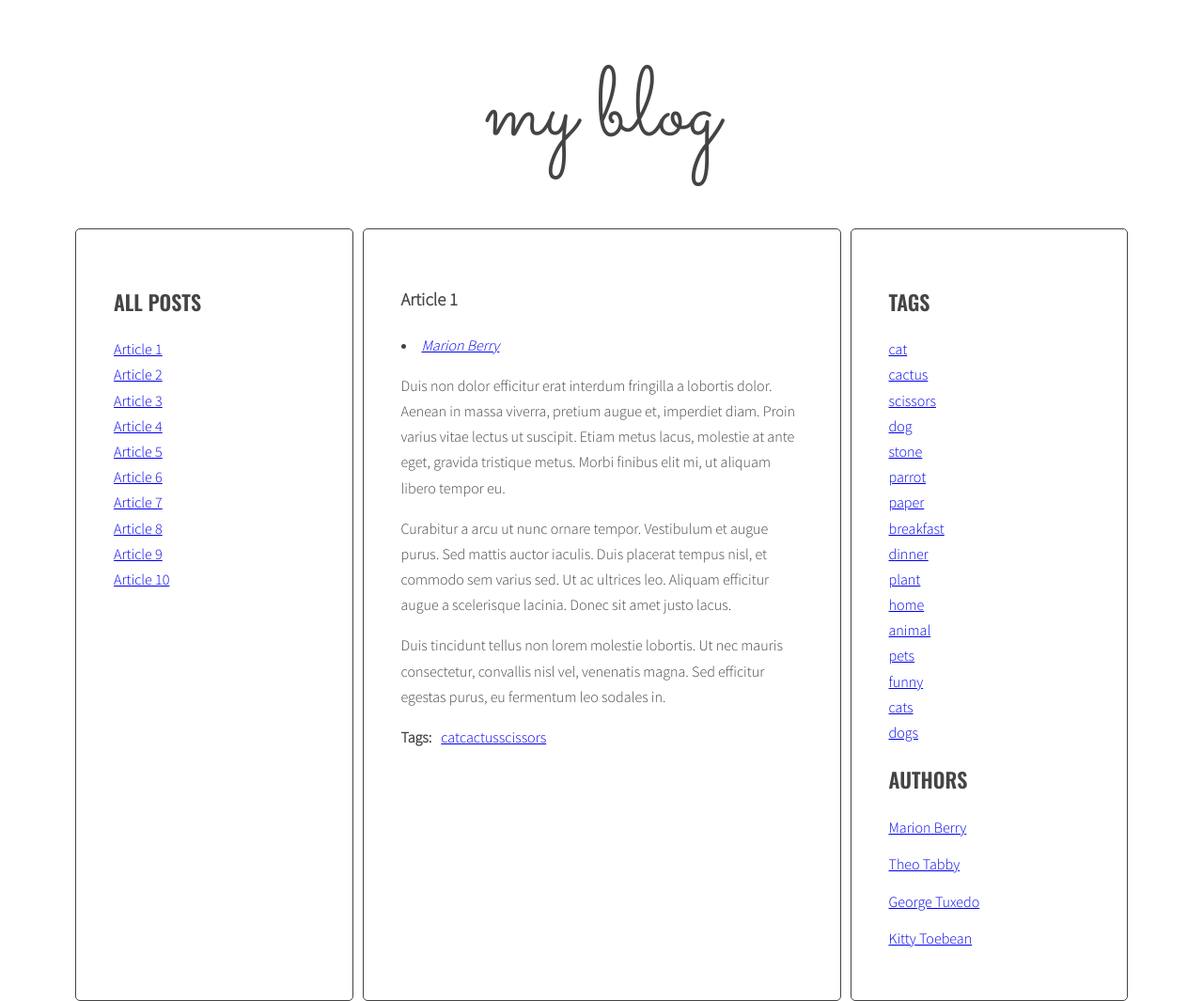
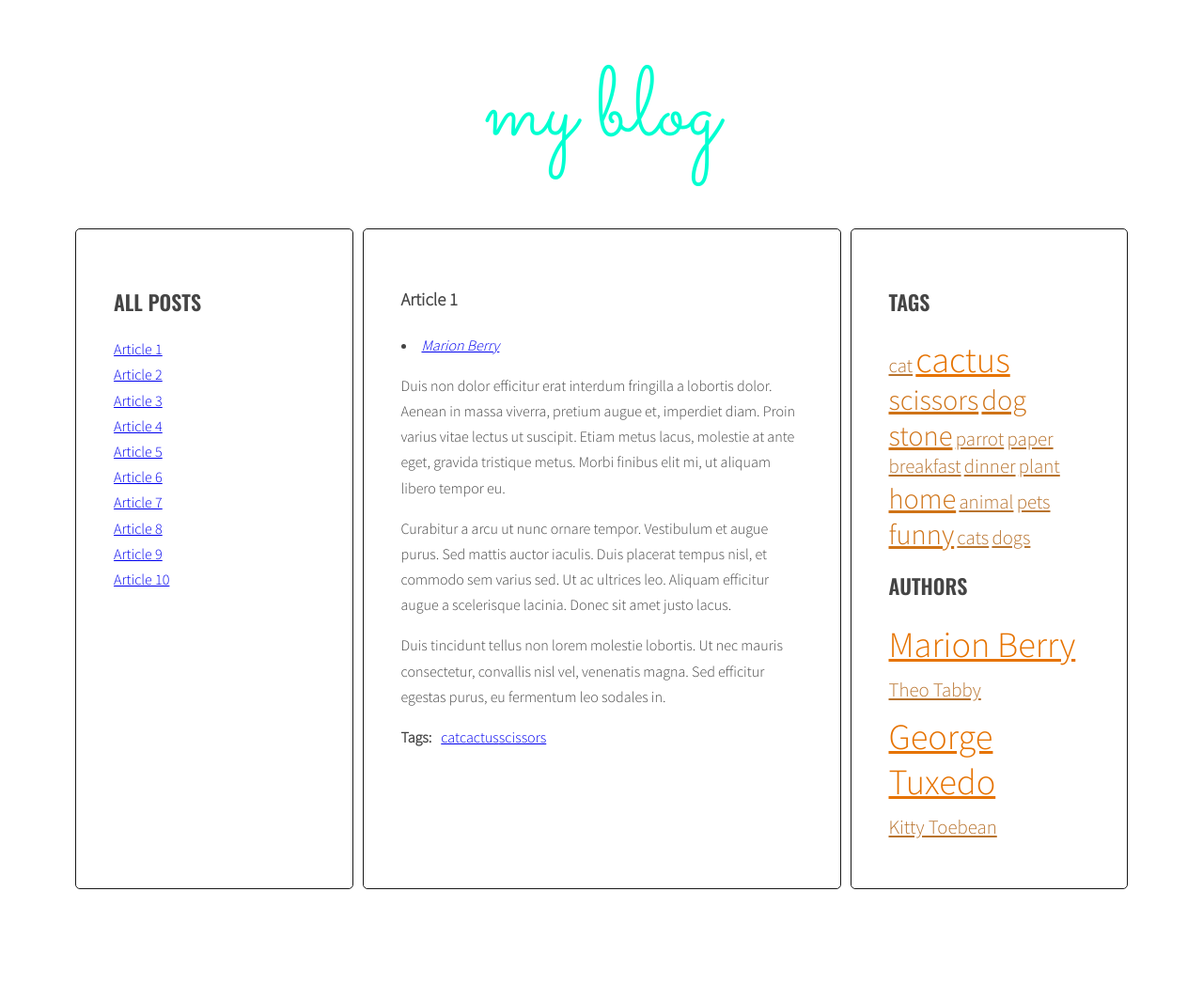
Before and after one commit to Kasia360/javascript-blog, a website: page index.html in a window 1280 px wide. Shown: the whole page at 94% size. After the commit the page ends 954 px from the top, so only its background shows below. Drawn offline with nearby package versions, Linux system fonts and the light colour scheme.

Commit message:
add styles

```diff
--- a/css/style.css
+++ b/css/style.css
@@ -9,19 +9,19 @@ body { background: #fff; font-family: "Source Sans Pro", sans-serif; color: #444
 
 .section-title { font-size: 22px; text-transform: uppercase; font-family: "Oswald", sans-serif; font-weight: 600; }
 
-.section-title span { text-transform: none; font-weight: 400; color: #777777; }
+.section-title span { text-transform: none; font-weight: 400; color: ##4d4d4d; }
 
 /* Layout */
 .wrapper { display: -ms-flexbox; display: flex; margin-left: 10px; }
 
 .sidebar { -ms-flex: 1 0 0px; flex: 1 0 0; }
 
-.posts { -ms-flex: 2 0 0px; flex: 2 0 0; }
+.posts { -ms-flex: 2 0 0px; flex: 2 0 0; position: relative; }
 
-.sidebar, .posts { background: #fff; margin-right: 10px; padding: 40px; border: 1px solid #444; border-radius: 5px; }
+.sidebar, .posts { background: #fff; margin-right: 10px; padding: 40px; border: 1px solid #1a1a1a; border-radius: 5px; }
 
 /* Logo */
-.logo { font-family: "Sacramento", cursive; font-weight: 400; font-size: 104px; line-height: 1; text-align: center; }
+.logo { font-family: "Sacramento", cursive; color: #00ffd1; font-weight: 400; font-size: 104px; line-height: 1; text-align: center; }
 
 /* Lists */
 .list { list-style-type: none; margin: 0; padding: 0; }
@@ -43,3 +43,33 @@ body { background: #fff; font-family: "Source Sans Pro", sans-serif; color: #444
 .post-tags { display: -ms-flexbox; display: flex; }
 
 .post-tags p { margin: 0 10px 0 0; }
+/*Tags*/
+.tags li {
+  display: inline-block;
+  line-height: normal;
+}
+.tag-size-1 {
+  font-size: 130%;
+  color: #b8732e;
+}
+.tag-size-2 {
+  font-size: 160;
+  color: #c37322;
+}
+.tag-size-3 {
+  font-size: 190%;
+  color: #cf7317;
+}
+.tag-size-4 {
+  font-size: 210%;
+  color: #da730b;
+}
+.tag-size-5 {
+  font-size: 240%;
+  color: #e67300;
+}
+/*Authors*/
+.authors li {
+  display: inline-block;
+  line-height: normal;
+}
```
